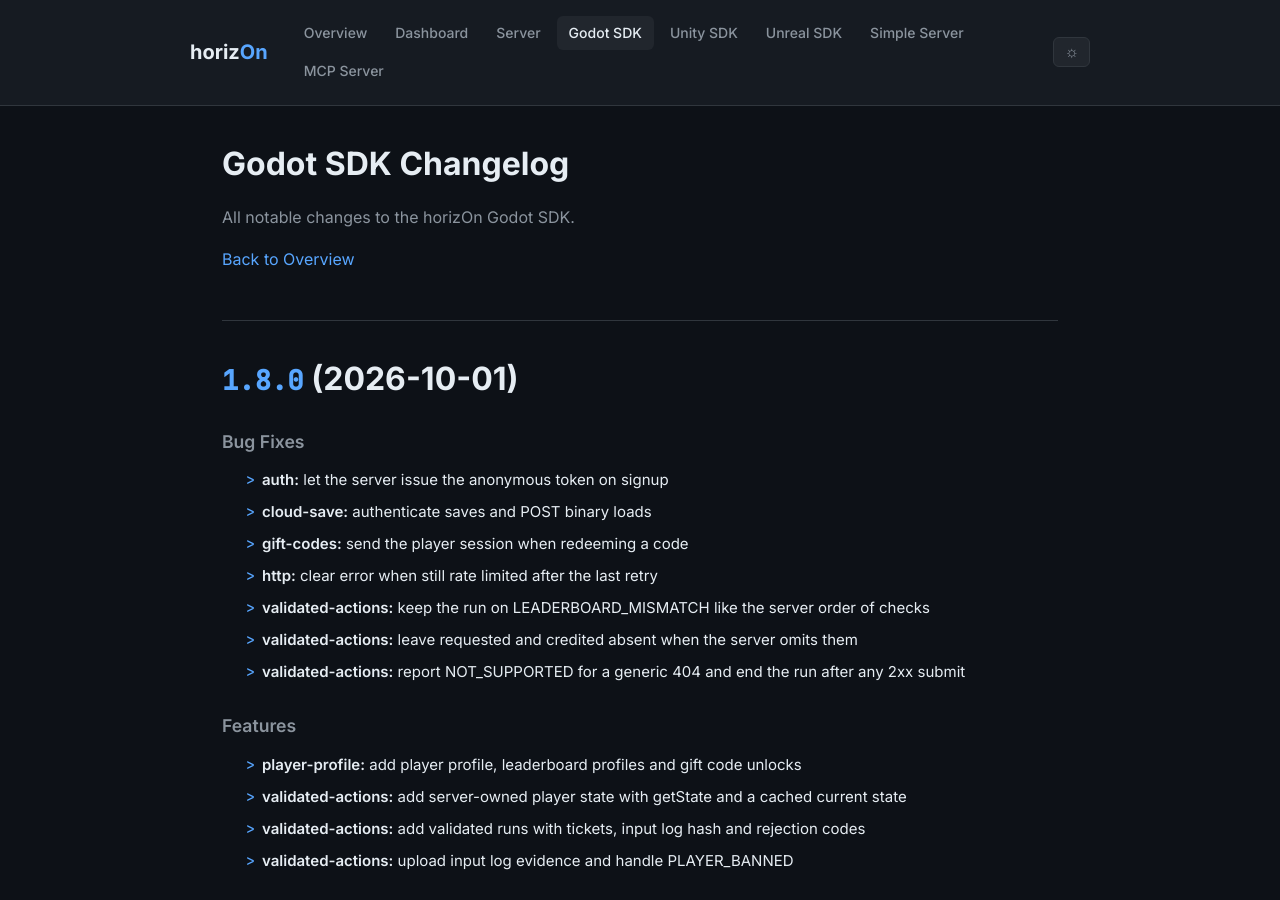
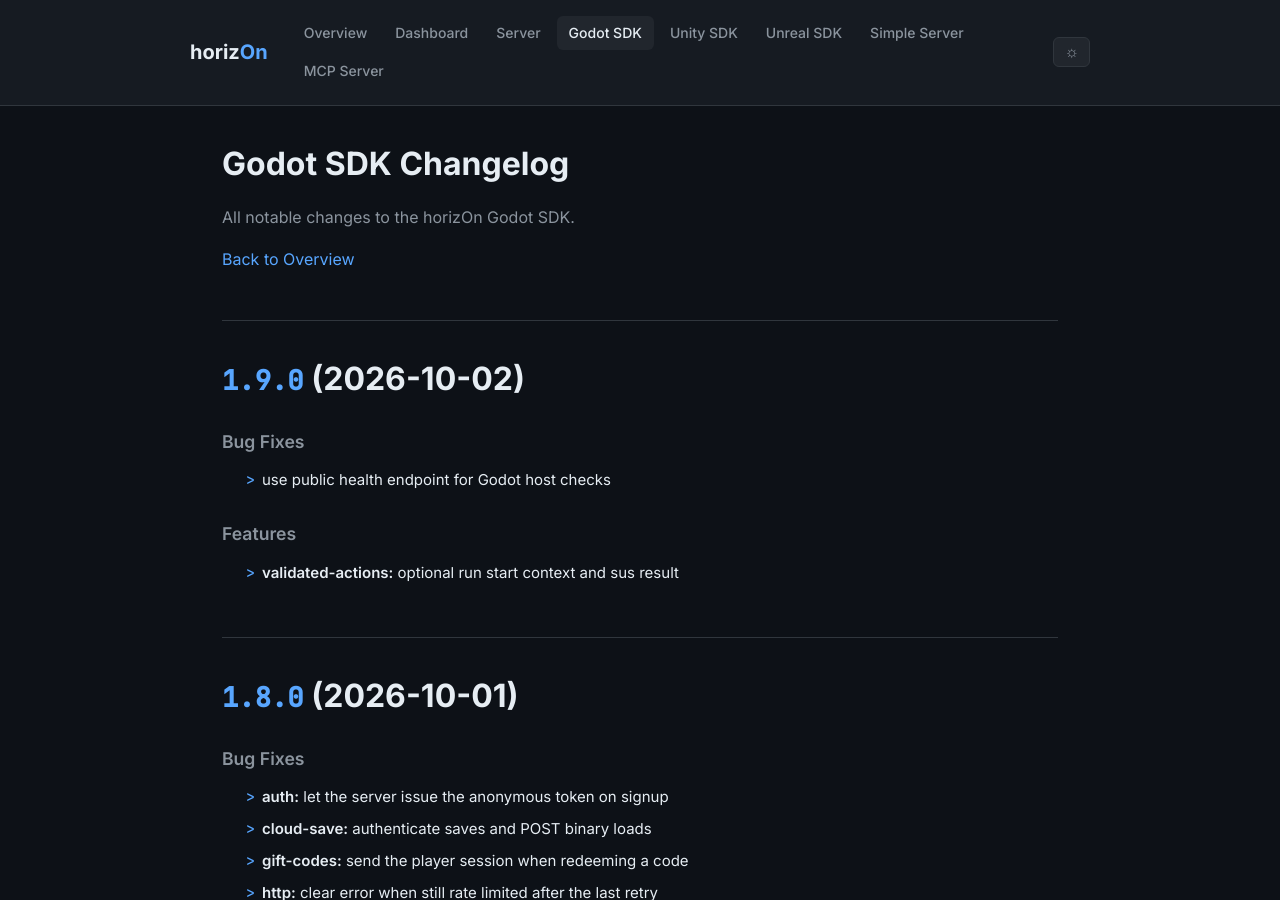
Before and after one commit to ProjectMakersDE/horizOn-Changelog, a Jekyll site: the page built from godot-sdk-changelog.md, in a window 1280 px wide and 900 px high. Built offline with Jekyll 4.4.1, drawn with Linux system fonts in a browser that asks for light colours.

Commit message:
chore: reconcile changelogs

```diff
--- a/godot-sdk-changelog.md
+++ b/godot-sdk-changelog.md
@@ -8,6 +8,18 @@ title: Godot SDK Changelog
 All notable changes to the horizOn Godot SDK.
 
 [Back to Overview](.)
+
+# [1.9.0](https://github.com/ProjectMakersDE/horizOn-SDK-Godot/compare/v1.8.0...v1.9.0) (2026-10-02)
+
+
+### Bug Fixes
+
+* use public health endpoint for Godot host checks ([d32fc19](https://github.com/ProjectMakersDE/horizOn-SDK-Godot/commit/d32fc194ced39da1c6d35103b85ba36441095e70))
+
+
+### Features
+
+* **validated-actions:** optional run start context and sus result ([14e5e57](https://github.com/ProjectMakersDE/horizOn-SDK-Godot/commit/14e5e570471ea61a88acdab61b2fae3255adace2))
 
 # [1.8.0](https://github.com/ProjectMakersDE/horizOn-SDK-Godot/compare/v1.7.3...v1.8.0) (2026-10-01)
 
```
Also changed, not shown: index.md (+1 -1 lines).
